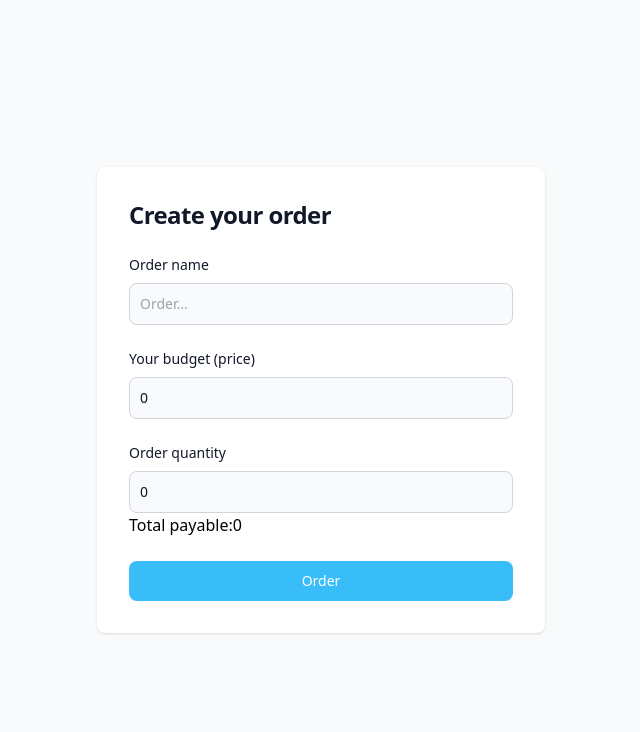
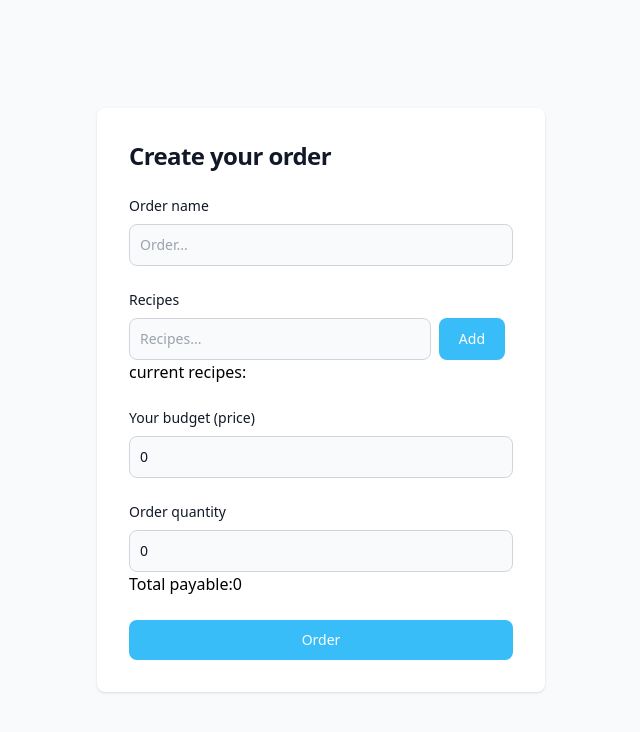
Before and after one commit to Nicolas-ggd/restaurant-order, a React (Vite) app: page /restaurant/order in a window 1280 px wide. Shown: the top 732 px of the page, without its empty margins (319-959 px from the left). Built offline with nearby package versions, Linux system fonts and the light colour scheme; sample sign-in values are in the browser's storage.

Commit message:
update add recipes

```diff
--- a/src/components/restaurant/Order/Order.tsx
+++ b/src/components/restaurant/Order/Order.tsx
@@ -17,6 +17,8 @@ const initialOrderState = {
 
 export const Order = () => {
   const [isOrder, setIsOrder] = useState<Order>(initialOrderState);
+  const [isRecipes, setIsRecipes] = useState<string>("");
+  const [orderRecipies, setOrderRecipies] = useState<string[]>([]);
   const userId = localStorage.getItem("userId");
   const navigate = useNavigate();
 
@@ -51,14 +53,30 @@ export const Order = () => {
               orderTime: orderTime,
               orderPrice: isOrder?.orderPrice,
               orderQuantity: isOrder?.orderQuantity,
+              orderRecipies: orderRecipies
             },
           ],
           totalPrice: isOrder?.orderPrice * isOrder?.orderQuantity,
         },
       })
       .then(() => {
-        navigate('/restaurant');
+        navigate("/restaurant");
       });
+  };
+
+  const handleRecipies = (e: ChangeEvent<HTMLInputElement>) => {
+    setIsRecipes(e.target.value);
+  };
+
+  const addRecipies = async (e: FormEvent<HTMLButtonElement>) => {
+    e.preventDefault();
+
+    if (isRecipes.trim() === "") {
+      return;
+    }
+
+    setOrderRecipies((prevRecipes) => [...prevRecipes, isRecipes]);
+    setIsRecipes("");
   };
 
   return (
@@ -87,6 +105,38 @@ export const Order = () => {
                   value={isOrder.orderName}
                   onChange={handleInputChange}
                 />
+              </div>
+
+              <div>
+                <label
+                  htmlFor="orderName"
+                  className="block mb-2 text-sm font-medium text-gray-900 dark:text-white"
+                >
+                  Recipes
+                </label>
+                <div className="flex">
+                  <input
+                    type="text"
+                    name="Recipes"
+                    id="Recipes"
+                    className="bg-gray-50 border border-gray-300 text-gray-900 sm:text-sm rounded-lg focus:ring-primary-600 block w-full p-2.5 dark:bg-gray-700 dark:border-gray-600 dark:placeholder-gray-400 dark:text-white dark:focus:ring-blue-500 dark:focus:border-blue-500 outline-none"
+                    placeholder="Recipes..."
+                    required
+                    value={isRecipes}
+                    onChange={handleRecipies}
+                  />
+                  <button
+                    onClick={addRecipies}
+                    type="button"
+                    className="mx-2 transition delay-50 border-none text-white bg-sky-400 hover:bg-sky-700 focus:ring-4 focus:outline-none focus:ring-primary-300 font-medium rounded-lg text-sm px-5 py-2.5 text-center dark:bg-primary-600 dark:hover:bg-primary-700 dark:focus:ring-primary-800 dark:bg-primary-600 dark:hover:bg-primary-700 dark:focus:ring-primary-800 outline-none"
+                  >
+                    Add
+                  </button>
+                </div>
+
+                <span className="text-dark dark:text-white py-2">
+                  current recipes: {orderRecipies.join(", ")}
+                </span>
               </div>
 
               <div>
@@ -127,7 +177,9 @@ export const Order = () => {
                 />
               </div>
 
-              <span className="py-2 text-dark dark:text-white">Total payable:{isOrder?.orderPrice * isOrder?.orderQuantity}</span>
+              <span className="py-2 text-dark dark:text-white">
+                Total payable:{isOrder?.orderPrice * isOrder?.orderQuantity}
+              </span>
 
               <button
                 onClick={sendOrder}
@@ -136,7 +188,6 @@ export const Order = () => {
               >
                 Order
               </button>
-
             </form>
           </div>
         </div>
--- a/src/components/restaurant/Restaurant.tsx
+++ b/src/components/restaurant/Restaurant.tsx
@@ -12,10 +12,11 @@ interface OrderItem {
   price: number;
   quantity: number;
   _id: string;
+  orderRecipes: array;
 }
 
 interface Order {
-  totalPrice: number,
+  totalPrice: number;
   _id: string;
   items: OrderItem[];
 }
@@ -33,6 +34,7 @@ export const Restaurant: React.FC = () => {
       })
       .then((res) => {
         const data = res.data;
+        console.log(data, "data order");
         setIsOrder(data);
       });
   };
@@ -42,10 +44,10 @@ export const Restaurant: React.FC = () => {
   }, [userId]);
 
   const deleteOrder = async (orderId: string) => {
-    console.log(orderId)
+    console.log(orderId);
     await axios
       .post("http://localhost:8000/order/delete-order", {
-          orderId: orderId,
+        orderId: orderId,
       })
       .then(() => {
         userOrders();
@@ -74,7 +76,7 @@ export const Restaurant: React.FC = () => {
                   style={{ width: "100%", maxWidth: "320px" }}
                   className="w-full sm:w-1/2 md:w-1/3 lg:w-1/4 xl:w-1/5 p-4 relative"
                 >
-                  <div className="max-w-md h-80 m-auto p-6 hover:scale-110 cursor-pointer transition duration-300 bg-white border border-gray-200 rounded-lg shadow dark:bg-gray-800 dark:border-gray-700">
+                  <div className="max-w-md h-100 m-auto p-6 hover:scale-110 cursor-pointer transition duration-300 bg-white border border-gray-200 rounded-lg shadow dark:bg-gray-800 dark:border-gray-700">
                     <div className="w-full flex justify-end">
                       <DeleteIcon
                         onClick={() => deleteOrder(order?._id)}
@@ -88,6 +90,9 @@ export const Restaurant: React.FC = () => {
                         </h5>
                       </div>
                     </div>
+                      <p className="flex font-xs flex-wrap my-5 dark:text-white px-3">
+                        Recipes: {item?.orderRecipes.join(", ")}
+                      </p>
                     <p className="flex font-sm flex-wrap my-5 dark:text-white px-3">
                       Your order will be ready: {item?.orderTime}min
                     </p>
```
